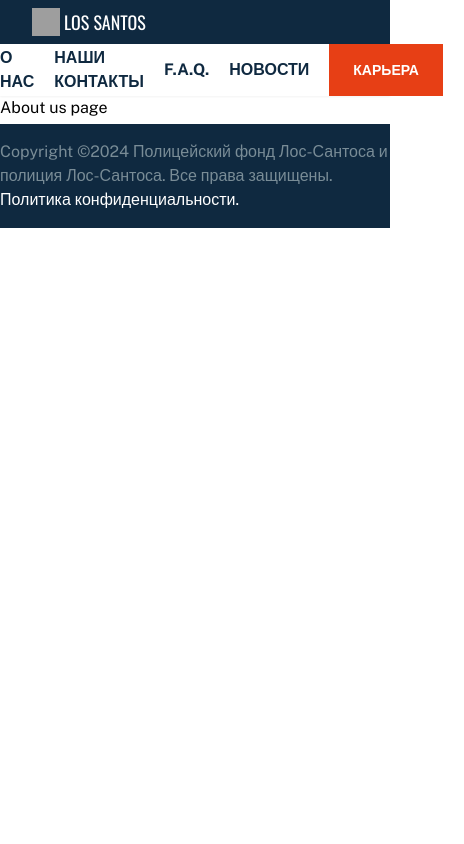
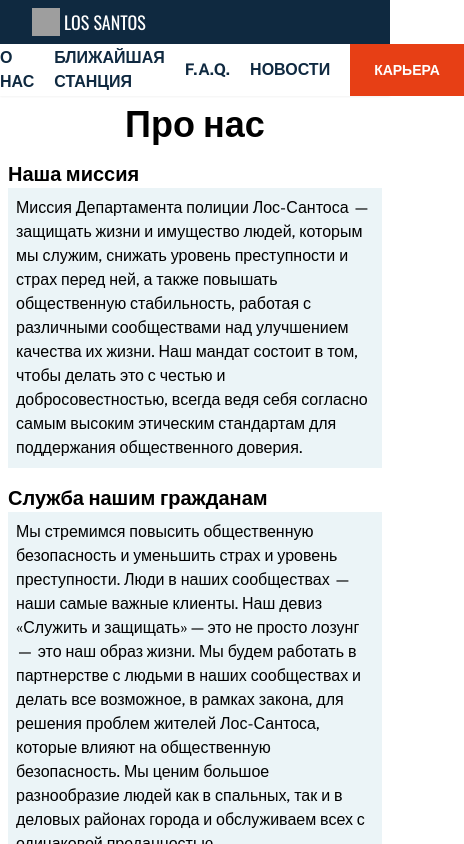
Before and after one commit to perkinson1251/lspd-website, a Vue app: page / in a window 390 px wide. Both pictures are taken after a click on the link "О НАС". Shown: the top 844 px of the page, 464 px wide, since content can reach past the window. Built offline with nearby package versions, Linux system fonts and the light colour scheme; grey boxes are pictures that could not be loaded; the HTML template or start-up script is replaced by a standard one.

Commit message:
feat: about ut page

```diff
--- a/src/components/Footer/Footer.vue
+++ b/src/components/Footer/Footer.vue
@@ -1,5 +1,5 @@
 <template>
-  <footer class="flex w-full bg-primary py-4 text-gray mt-1">
+  <footer class="flex w-full bg-primary py-4 text-gray mt-4">
     <div class="container mx-auto">
       Copyright ©2024 Полицейский фонд Лос-Сантоса и полиция Лос-Сантоса. Все
       права защищены.
--- a/src/components/Navbar/Navbar.vue
+++ b/src/components/Navbar/Navbar.vue
@@ -11,12 +11,16 @@ import NavBarLink from './NavBarLink.vue'
       </RouterLink>
       <div class="flex items-center gap-5">
         <NavBarLink :to="{ name: 'about' }">О нас</NavBarLink>
-        <NavBarLink :to="{ name: 'contacts' }">Наши контакты</NavBarLink>
+        <NavBarLink tag="a" href="https://sa-es.online/lspd/viewforum.php?f=997"
+          >Ближайшая станция</NavBarLink
+        >
         <NavBarLink :to="{ name: 'faq' }">F.A.Q.</NavBarLink>
         <NavBarLink tag="a" href="https://sa-es.online/lspd"
           >Новости</NavBarLink
         >
-        <Button as="a" href="123">КАРЬЕРА</Button>
+        <RouterLink :to="{ name: 'careers' }">
+          <Button>КАРЬЕРА</Button>
+        </RouterLink>
       </div>
     </div>
   </nav>
--- a/src/router/index.ts
+++ b/src/router/index.ts
@@ -2,7 +2,6 @@ import { createRouter, createWebHistory } from 'vue-router'
 
 import AboutView from '@/views/AboutVuew.vue'
 import CareersView from '@/views/CareersView.vue'
-import ContactsView from '@/views/ContactsView.vue'
 import FaqView from '@/views/FaqView.vue'
 import HomeView from '@/views/HomeView.vue'
 
@@ -20,11 +19,6 @@ const router = createRouter({
       component: AboutView,
     },
     {
-      path: '/contacts',
-      name: 'contacts',
-      component: ContactsView,
-    },
-    {
       path: '/faq',
       name: 'faq',
       component: FaqView,
--- a/src/views/AboutVuew.vue
+++ b/src/views/AboutVuew.vue
@@ -1,3 +1,79 @@
 <template>
-  <h1>About us page</h1>
+  <div class="container mx-auto flex flex-col gap-4 px-2 md:px-0">
+    <h1 class="text-4xl font-bold text-center mt-2">Про нас</h1>
+    <div>
+      <h2 class="text-xl font-bold">Наша миссия</h2>
+      <p class="bg-light p-2">
+        Миссия Департамента полиции Лос-Сантоса — защищать жизни и имущество
+        людей, которым мы служим, снижать уровень преступности и страх перед
+        ней, а также повышать общественную стабильность, работая с различными
+        сообществами над улучшением качества их жизни. Наш мандат состоит в том,
+        чтобы делать это с честью и добросовестностью, всегда ведя себя согласно
+        самым высоким этическим стандартам для поддержания общественного
+        доверия.
+      </p>
+    </div>
+    <div>
+      <h2 class="text-xl font-bold">Служба нашим гражданам</h2>
+      <p class="bg-light p-2">
+        Мы стремимся повысить общественную безопасность и уменьшить страх и
+        уровень преступности. Люди в наших сообществах — наши самые важные
+        клиенты. Наш девиз «Служить и защищать» — это не просто лозунг — это наш
+        образ жизни. Мы будем работать в партнерстве с людьми в наших
+        сообществах и делать все возможное, в рамках закона, для решения проблем
+        жителей Лос-Сантоса, которые влияют на общественную безопасность. Мы
+        ценим большое разнообразие людей как в спальных, так и в деловых районах
+        города и обслуживаем всех с одинаковой преданностью.
+      </p>
+    </div>
+    <div>
+      <h2 class="text-xl font-bold">Почтение закона</h2>
+      <p class="bg-light p-2">
+        Нам представлена честь и привилегия обеспечивать соблюдение закона. Мы
+        должны всегда проявлять добросовестность в использовании власти и
+        полномочий, данных нам народом. Наше личное и профессиональное поведение
+        должно быть образцом для подражания. Мы будем соблюдать и поддерживать
+        букву и дух закона.
+      </p>
+    </div>
+    <div>
+      <h2 class="text-xl font-bold">Приверженность к лидерству</h2>
+      <p class="bg-light p-2">
+        Мы считаем, что Департамент полиции Лос-Сантоса должен быть лидером в
+        правоохранительной деятельности. Мы также считаем, что каждый человек
+        должен быть лидером в своей сфере ответственности. Наша обязанность —
+        обеспечить, чтобы наши ценности стали частью нашей повседневной трудовой
+        жизни. Каждый из должен работать над тем, чтобы наши коллеги, наши
+        профессиональные друзья и наши жители пользовались величайшим уважением
+        к Департаменту полиции Лос-Сантоса.
+      </p>
+    </div>
+    <div>
+      <h2 class="text-xl font-bold">
+        Честность во всем, что мы говорим и делаем
+      </h2>
+      <p class="bg-light p-2">
+        Честность — наш стандарт. Мы гордимся своей профессией и будем вести
+        себя так, чтобы заслужить уважение всех людей. Мы будем демонстрировать
+        честное и этичное поведение во всех наших взаимодействиях. Наши действия
+        будут соответствовать нашим словам. Мы должны иметь смелость отстаивать
+        свои убеждения и поступать правильно. Полицейский департамент
+        Лос-Сантоса имеет долгую историю честности и свободы от коррупции.
+        Поддержание этой гордой традиции — это задача, которую мы все должны
+        продолжать решать.
+      </p>
+    </div>
+    <div>
+      <h2 class="text-xl font-bold">Качество через постоянное улучшение</h2>
+      <p class="bg-light p-2">
+        Мы будем стремиться достичь высочайшего уровня качества во всех аспектах
+        нашей работы. Мы никогда не может быть удовлетворены "статусом-кво". Мы
+        должны стремиться к постоянному совершенствованию обслуживания людей в
+        районах нашего города. Мы ценим инновации и поддерживаем творчество. Мы
+        понимаем, что постоянные изменения — это образ жизни в таком динамичном
+        городе, как Лос-Сантос, и посвящаем себя активному поиску новых и
+        современных способов улучшения.
+      </p>
+    </div>
+  </div>
 </template>
--- a/src/views/ContactsView.vue
+++ /dev/null
@@ -1,3 +0,0 @@
-<template>
-  <h1>Contacts</h1>
-</template>
```
